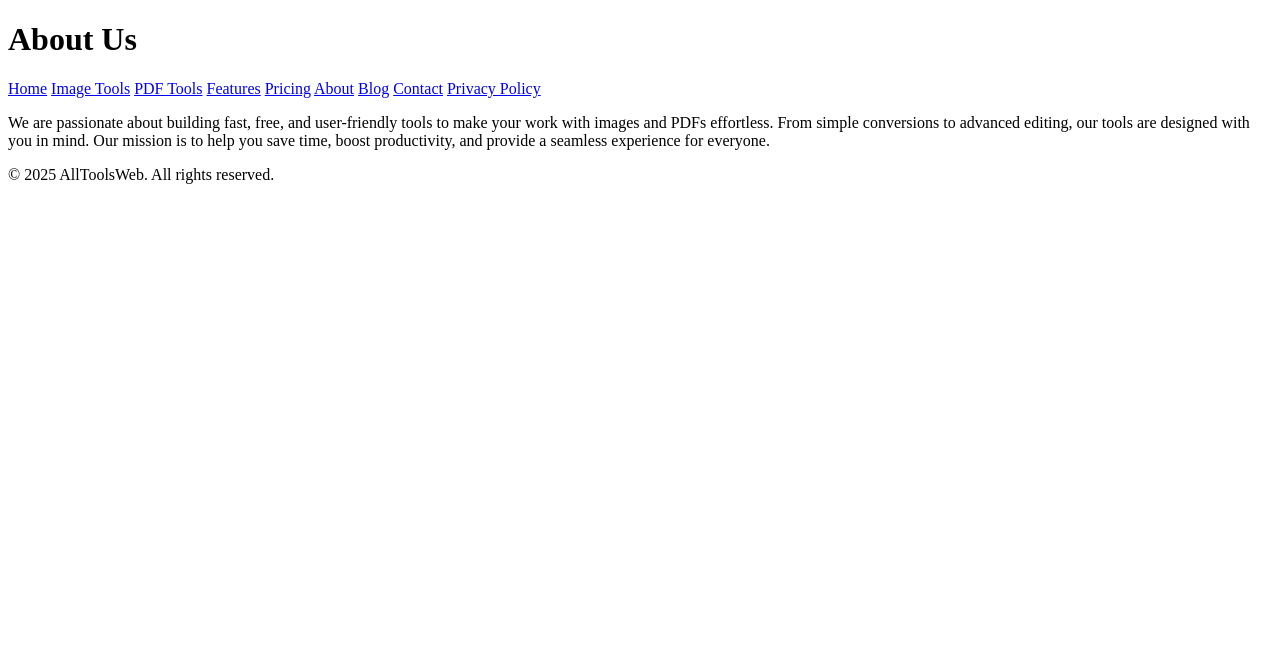
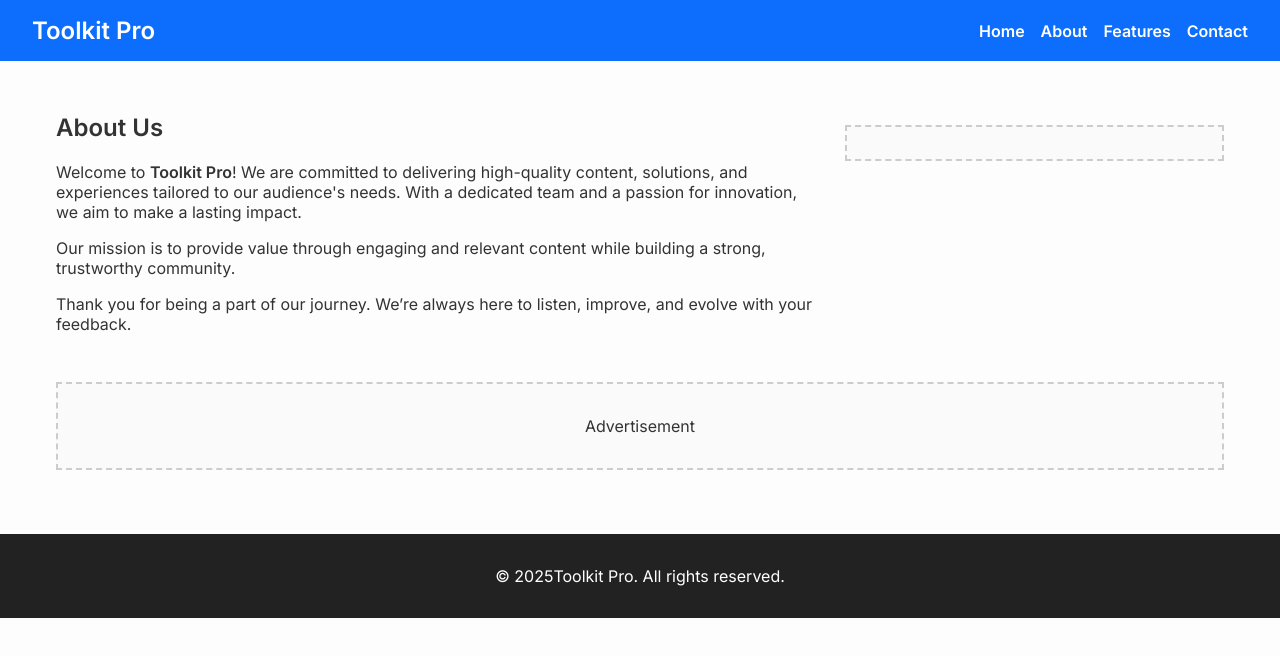
Before and after one commit to rony1200/tool, a plain HTML site: page about-us-page.html in a window 1280 px wide. Drawn offline with Linux system fonts and the light colour scheme.

Commit message:
Update about-us-page.html

```diff
--- a/about-us-page.html
+++ b/about-us-page.html
@@ -1,36 +1,177 @@
-
 <!DOCTYPE html>
 <html lang="en">
 <head>
   <meta charset="UTF-8" />
   <meta name="viewport" content="width=device-width, initial-scale=1.0" />
-  <title>About Us - AllToolsWeb</title>
-  <link rel="stylesheet" href="styles.css" />
+  <meta name="description" content="Learn more about our mission, values, and team behind this platform." />
+  <meta name="keywords" content="About Us, Company Info, Our Story, SEO, Responsive Design" />
+  <meta name="author" content="Toolkit Pro" />
+  <title>About Us | Toolkit Pro</title>
+
+  <!-- Favicon -->
+  <link rel="icon" href="favicon.ico" type="image/x-icon" />
+
+  <!-- Google Fonts -->
+  <link href="https://fonts.googleapis.com/css2?family=Inter:wght@400;600&display=swap" rel="stylesheet" />
+
+  <!-- CSS Styles -->
+  <style>
+    * {
+      box-sizing: border-box;
+    }
+
+    body {
+      font-family: 'Inter', sans-serif;
+      margin: 0;
+      padding: 0;
+      background-color: #fdfdfd;
+      color: #333;
+    }
+
+    header {
+      background-color: #0d6efd;
+      color: white;
+      padding: 1rem 2rem;
+      display: flex;
+      justify-content: space-between;
+      align-items: center;
+      flex-wrap: wrap;
+    }
+
+    header h1 {
+      margin: 0;
+      font-size: 1.5rem;
+    }
+
+    nav {
+      display: flex;
+      gap: 1rem;
+    }
+
+    nav a {
+      color: white;
+      text-decoration: none;
+      font-weight: 600;
+    }
+
+    .container {
+      max-width: 1200px;
+      margin: auto;
+      padding: 2rem 1rem;
+    }
+
+    .about-content {
+      display: grid;
+      grid-template-columns: 1fr;
+      gap: 2rem;
+    }
+
+    .ad-space {
+      border: 2px dashed #ccc;
+      padding: 1rem;
+      text-align: center;
+      background-color: #fafafa;
+      margin: 2rem 0;
+    }
+
+    footer {
+      background-color: #222;
+      color: white;
+      text-align: center;
+      padding: 1rem;
+    }
+
+    @media (min-width: 768px) {
+      .about-content {
+        grid-template-columns: 2fr 1fr;
+      }
+    }
+
+    .toggle-menu {
+      display: none;
+      cursor: pointer;
+      font-size: 1.5rem;
+    }
+
+    @media (max-width: 768px) {
+      nav {
+        display: none;
+        flex-direction: column;
+        margin-top: 1rem;
+      }
+
+      nav.show {
+        display: flex;
+      }
+
+      .toggle-menu {
+        display: block;
+      }
+    }
+  </style>
+
+  <!-- Google AdSense -->
+  <script async src="https://pagead2.googlesyndication.com/pagead/js/adsbygoogle.js"></script>
 </head>
+
 <body>
   <header>
-    <h1>About Us</h1>
-    <nav>
-      <a href="index.html">Home</a>
-      <a href="image-tools.html">Image Tools</a>
-      <a href="pdf-tools.html">PDF Tools</a>
-      <a href="features.html">Features</a>
-      <a href="pricing.html">Pricing</a>
-      <a href="about.html">About</a>
-      <a href="blog.html">Blog</a>
-      <a href="contact.html">Contact</a>
-      <a href="privacy.html">Privacy Policy</a>
+    <h1>Toolkit Pro</h1>
+    <div class="toggle-menu" onclick="toggleMenu()">☰</div>
+    <nav id="navLinks">
+      <a href="/tool/home-page.html">Home</a>
+      <a href="/tool/about-us-page.html">About</a>
+      <a href="/tool/features-page.html">Features</a>
+      <a href="/tool/contact-us-page.html">Contact</a>
     </nav>
   </header>
 
-  <main>
-    <section>
-      <p>We are passionate about building fast, free, and user-friendly tools to make your work with images and PDFs effortless. From simple conversions to advanced editing, our tools are designed with you in mind. Our mission is to help you save time, boost productivity, and provide a seamless experience for everyone.</p>
+  <main class="container">
+    <section class="about-content">
+      <div>
+        <h2>About Us</h2>
+        <p>Welcome to <strong>Toolkit Pro</strong>! We are committed to delivering high-quality content, solutions, and experiences tailored to our audience's needs. With a dedicated team and a passion for innovation, we aim to make a lasting impact.</p>
+
+        <p>Our mission is to provide value through engaging and relevant content while building a strong, trustworthy community.</p>
+
+        <p>Thank you for being a part of our journey. We’re always here to listen, improve, and evolve with your feedback.</p>
+      </div>
+
+      <aside>
+        <div class="ad-space">
+          <!-- Google AdSense Ad Unit -->
+          <ins class="adsbygoogle"
+               style="display:block"
+               data-ad-client="ca-pub-xxxxxxxxxxxxxxxx"
+               data-ad-slot="1234567890"
+               data-ad-format="auto"
+               data-full-width-responsive="true"></ins>
+          <script>
+            (adsbygoogle = window.adsbygoogle || []).push({});
+          </script>
+        </div>
+      </aside>
     </section>
+
+    <!-- Second Ad Space -->
+    <div class="ad-space">
+      <p>Advertisement</p>
+      <!-- Replace with your AdSense Code -->
+    </div>
   </main>
 
   <footer>
-    <p>&copy; 2025 AllToolsWeb. All rights reserved.</p>
+    <p>&copy; <span id="year"></span>Toolkit Pro. All rights reserved.</p>
   </footer>
+
+  <!-- JavaScript for interactivity -->
+  <script>
+    function toggleMenu() {
+      document.getElementById('navLinks').classList.toggle('show');
+    }
+
+    // Dynamic year
+    document.getElementById('year').textContent = new Date().getFullYear();
+  </script>
 </body>
 </html>
```
